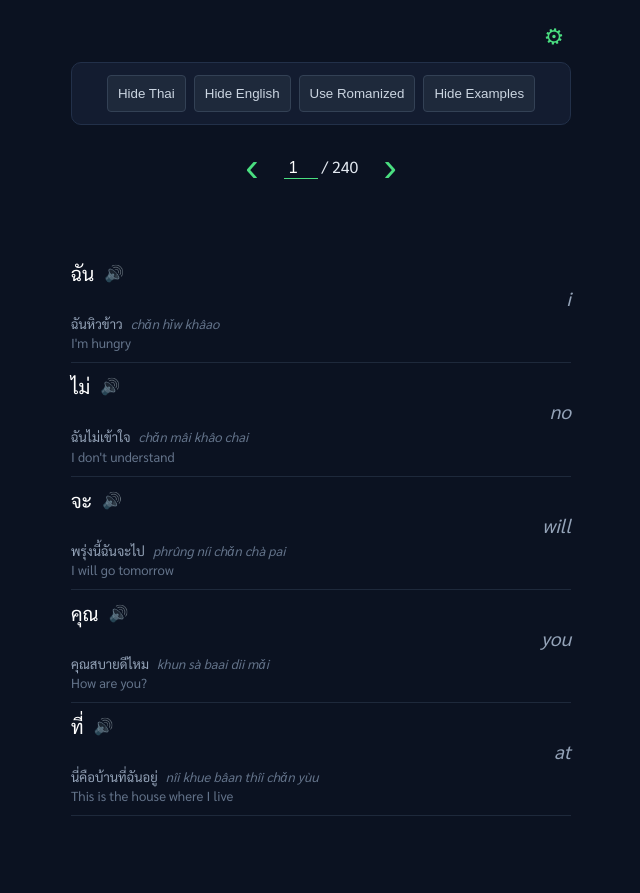
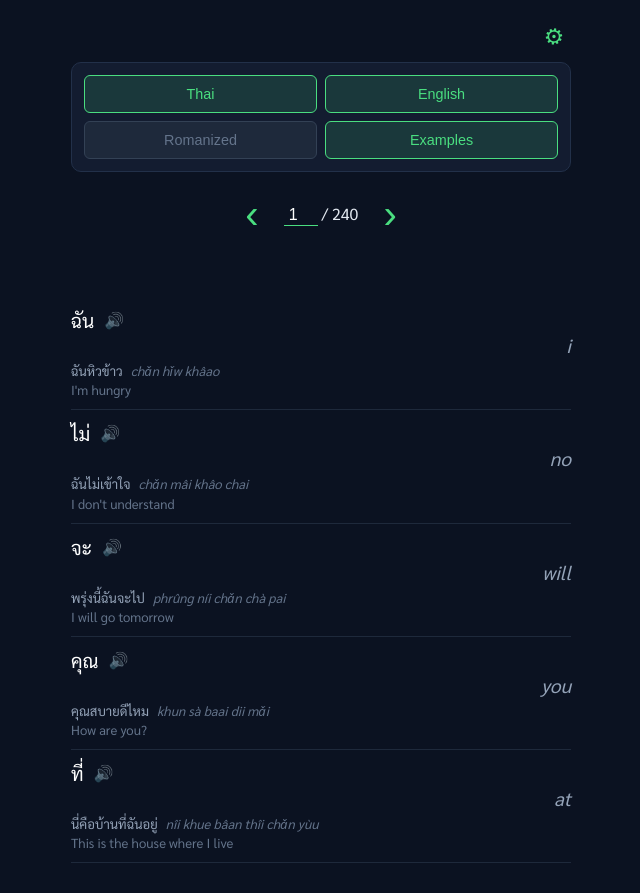
Before and after one commit to carefulCamel61097/ha-daily, a website built with Vite: page index.html in a window 1280 px wide. Both pictures are taken after a click on the button "Display settings". Shown: the whole page, without its empty margins (319-959 px from the left). Before the commit the page ends 846 px from the top, so only its background shows below. Built offline with nearby package versions, Linux system fonts and the light colour scheme; files whose address does not match are found by name.

Commit message:
Fix settings gear and redesign toggles as a fixed 2x2 on/off grid
- Bug: the gear did nothing because .settings-panel { display: ... } overrode
  the HTML `hidden` attribute, so the panel was always visible. Add
  .settings-panel[hidden] { display: none } so the gear actually shows/hides it.
- Toggles now have fixed noun labels (Thai / English / Romanized / Examples)
  laid out in a fixed 2x2 grid, so switching a toggle no longer changes button
  width or reflows the row.
- State is shown by colour via aria-pressed: on = green, off = dim grey,
  instead of rewriting the button text. Also improves screen-reader semantics.

Co-Authored-By: Claude Opus 4.8 (1M context) <noreply@anthropic.com>

```diff
--- a/index.html
+++ b/index.html
@@ -33,10 +33,18 @@
         </button>
       </div>
       <div id="settingsPanel" class="settings-panel" hidden>
-        <button id="toggleThai">Hide Thai</button>
-        <button id="toggleEn">Hide English</button>
-        <button id="toggleScript">Use Romanized</button>
-        <button id="toggleExample">Hide Examples</button>
+        <button id="toggleThai" class="toggle" type="button" aria-pressed="true">
+          Thai
+        </button>
+        <button id="toggleEn" class="toggle" type="button" aria-pressed="true">
+          English
+        </button>
+        <button id="toggleScript" class="toggle" type="button" aria-pressed="false">
+          Romanized
+        </button>
+        <button id="toggleExample" class="toggle" type="button" aria-pressed="true">
+          Examples
+        </button>
       </div>
 
       <div class="pagination">
--- a/main.js
+++ b/main.js
@@ -68,12 +68,14 @@ function init() {
 
 // Keep the toggle button labels in sync with the current (persisted) state,
 // so on load they reflect what's actually stored — not the hard-coded HTML.
+// Reflect each toggle's on/off state via aria-pressed (styled by CSS).
+// Labels are fixed in the HTML so button widths never change.
 function syncToggleLabels() {
-  toggleThaiBtn.textContent = showThai ? "Hide Thai" : "Show Thai";
-  toggleEnBtn.textContent = showEnglish ? "Hide English" : "Show English";
-  toggleScriptBtn.textContent = useRomanized ? "Use Script" : "Use Romanized";
+  toggleThaiBtn.setAttribute("aria-pressed", String(showThai));
+  toggleEnBtn.setAttribute("aria-pressed", String(showEnglish));
+  toggleScriptBtn.setAttribute("aria-pressed", String(useRomanized));
   if (toggleExampleBtn) {
-    toggleExampleBtn.textContent = showExamples ? "Hide Examples" : "Show Examples";
+    toggleExampleBtn.setAttribute("aria-pressed", String(showExamples));
   }
 }
 
--- a/style.css
+++ b/style.css
@@ -49,18 +49,42 @@ body {
 }
 
 .settings-panel {
-  display: flex;
-  flex-wrap: wrap;
+  display: grid;
+  grid-template-columns: 1fr 1fr;
   gap: 8px;
-  justify-content: center;
   padding: 12px;
   margin-top: 8px;
   background: #131c30;
   border: 1px solid #223049;
   border-radius: 10px;
 }
-.settings-panel button {
+/* The class 'display' beats the UA [hidden] rule, so re-hide explicitly. */
+.settings-panel[hidden] {
+  display: none;
+}
+
+/* Fixed-size state toggles: equal width (no reflow), colored by on/off state. */
+.toggle {
   margin-top: 0;
+  padding: 10px 8px;
+  text-align: center;
+  font-size: 0.9rem;
+  border-radius: 6px;
+  border: 1px solid #334155;
+  transition:
+    background 0.15s ease,
+    color 0.15s ease,
+    border-color 0.15s ease;
+}
+.toggle[aria-pressed="true"] {
+  background: rgba(74, 222, 128, 0.14);
+  color: #4ade80;
+  border-color: #4ade80;
+}
+.toggle[aria-pressed="false"] {
+  background: #1e293b;
+  color: #64748b;
+  border-color: #334155;
 }
 
 button {
```
